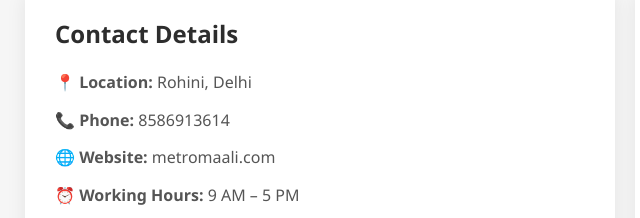
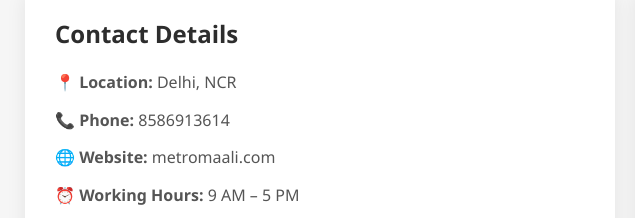
Before and after one commit to keshav2007-ctrl/MetroMaali, a plain HTML site: page contact.html in a window 1280 px wide. Shown: the part 182-400 px from the top of the page, 15-655 px from the left. Drawn offline with nearby package versions, Linux system fonts and the light colour scheme.

Commit message:
Update contact.html

```diff
--- a/contact.html
+++ b/contact.html
@@ -21,7 +21,7 @@
 <div class="container">
   <div class="contact-info">
     <h2>Contact Details</h2>
-    <p><strong>📍 Location:</strong> Rohini, Delhi</p>
+    <p><strong>📍 Location:</strong> Delhi, NCR</p>
     <p><strong>📞 Phone:</strong> 8586913614</p>
     <p><strong>🌐 Website:</strong> metromaali.com</p>
     <p><strong>⏰ Working Hours:</strong> 9 AM – 5 PM</p>
```
